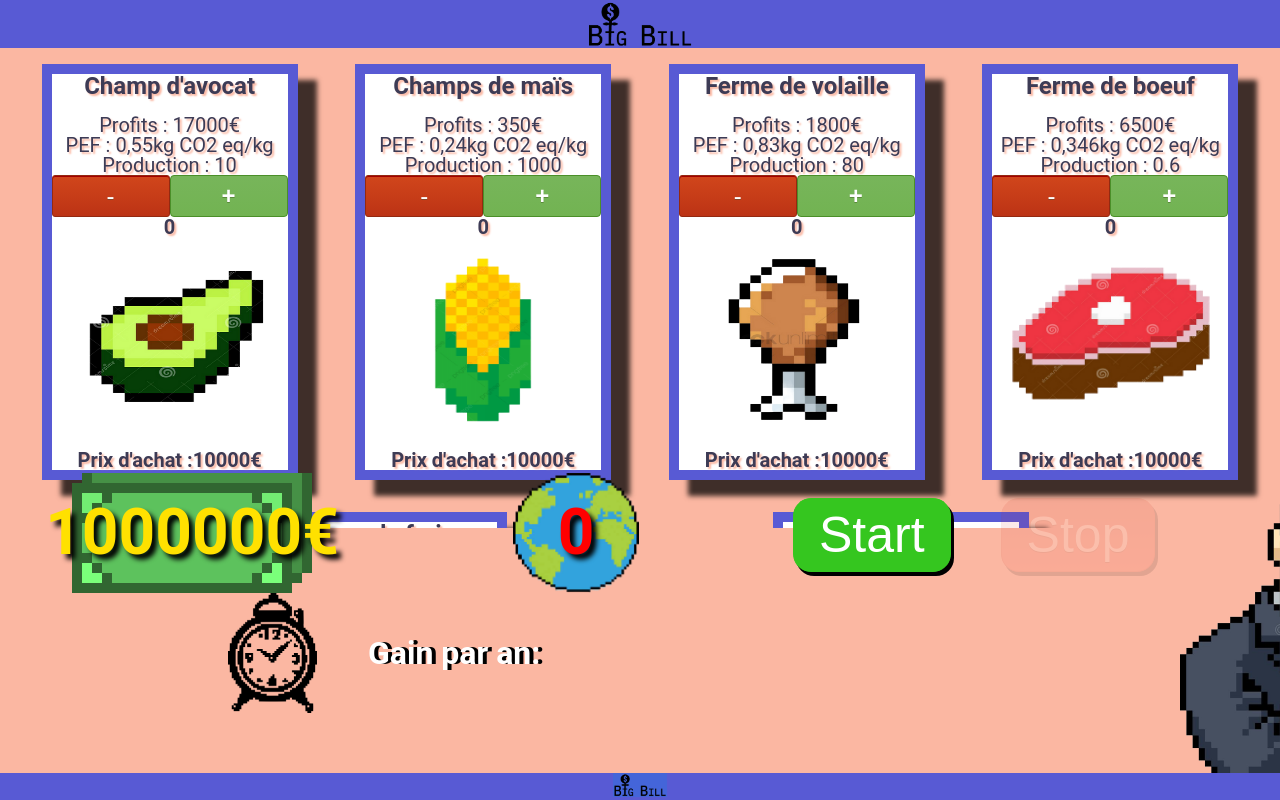
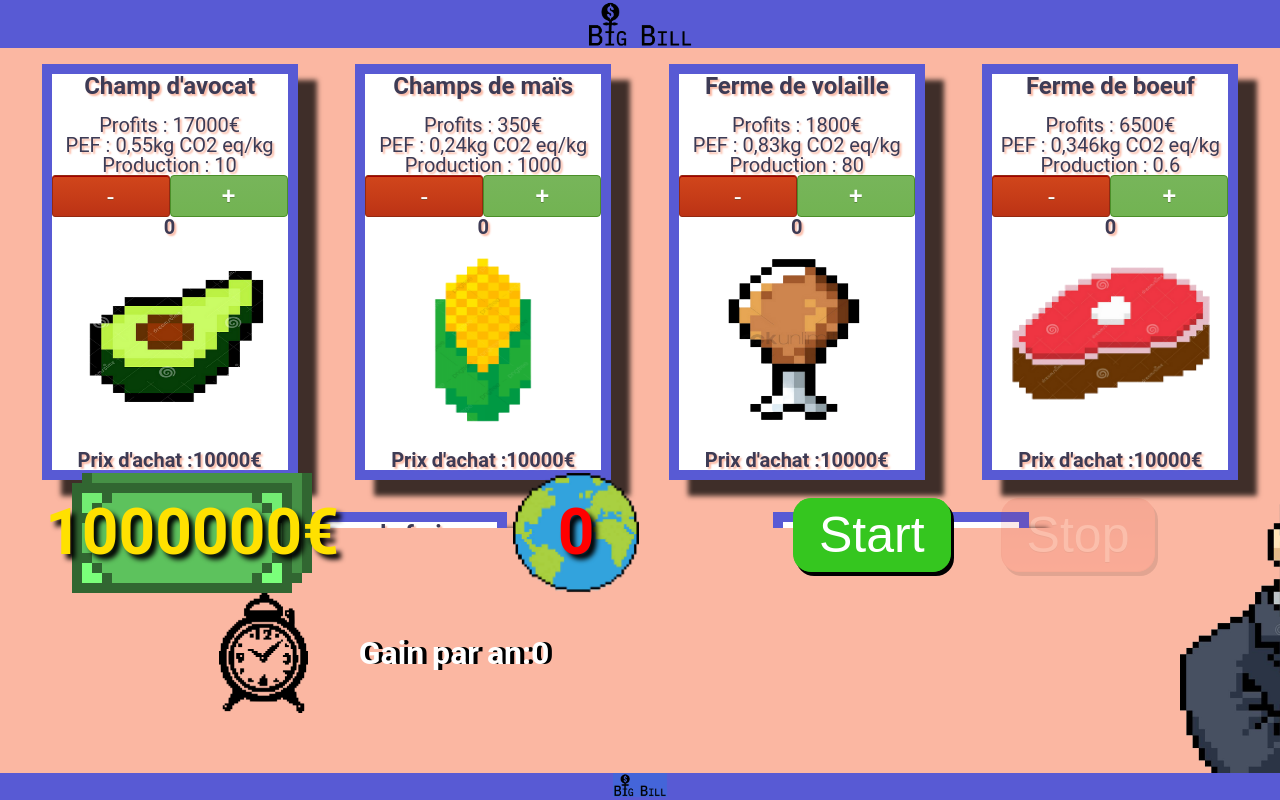
Before and after one commit to ThomasDCW/hackalillejs0522, a React (Vite) app in the folder frontend/: page / in a window 1280 px wide. Built offline with nearby package versions, Linux system fonts and the light colour scheme.

Commit message:
create increment annual profit

```diff
--- a/frontend/src/components/Card/index.jsx
+++ b/frontend/src/components/Card/index.jsx
@@ -5,7 +5,8 @@ import { useState } from "react";
 import useInterval from "./../../services/contexts/useInterval";
 
 export default function Card(props) {
-  const { money, setMoney, timerActive } = useContext(statsContext);
+  const { money, setMoney, timerActive, annualProfit, setAnnualProfit } =
+    useContext(statsContext);
 
   const [nb, setNb] = useState(0);
   function nbAchat() {
@@ -18,12 +19,21 @@ export default function Card(props) {
   useInterval(() => {
     if (timerActive) setMoney(money + props.profit * nb);
   }, 5000);
+  useInterval(() => {
+    if (annualProfit > 1) {
+      return annualProfit;
+    }
+    if (timerActive) setAnnualProfit(props.profit * nb);
+  }, 5000);
 
   const incrementMoney = () => {
     setMoney(money + props.cout_achat);
   };
   const deIncrementMoney = () => {
     setMoney(money - props.cout_achat);
+  };
+  const incrementAnnualProfit = () => {
+    setAnnualProfit(annualProfit + props.profit);
   };
 
   return (
@@ -50,6 +60,8 @@ export default function Card(props) {
             className="plus"
             onClick={() => {
               deIncrementMoney();
+              incrementAnnualProfit();
+
               setNb(nb + 1);
             }}
           >
--- a/frontend/src/components/Timer/index.jsx
+++ b/frontend/src/components/Timer/index.jsx
@@ -4,14 +4,14 @@ import StatsContext from "../../services/contexts/index";
 import { useContext } from "react";
 
 export default function Timer() {
-  const { timer, timerActive, profit } = useContext(StatsContext);
+  const { timer, timerActive, annualProfit } = useContext(StatsContext);
   return (
     <STimer>
       <img src={timerImg} />
       <p className={timerActive ? "showTimer" : "hideTimer"}>
         Année en cours : {timer}
       </p>
-      <div className="gain">Gain par an:{profit}</div>
+      <div className="gain">Gain par an:{annualProfit}</div>
     </STimer>
   );
 }
--- a/frontend/src/services/contexts/index.jsx
+++ b/frontend/src/services/contexts/index.jsx
@@ -10,6 +10,7 @@ export function StatsContext({ children }) {
   const [impacctEcolo, setImpactEcolo] = useState(0);
   const [timerActive, setTimerActive] = useState(false);
   const [realeState, setRealeState] = useState(0);
+  const [annualProfit, setAnnualProfit] = useState(0);
 
   useInterval(() => {
     if (timerActive) setTimer((prevState) => prevState + 1);
@@ -32,6 +33,8 @@ export function StatsContext({ children }) {
         impacctEcolo,
         setImpactEcolo,
         reset,
+        annualProfit,
+        setAnnualProfit,
       }}
     >
       {children}
```
